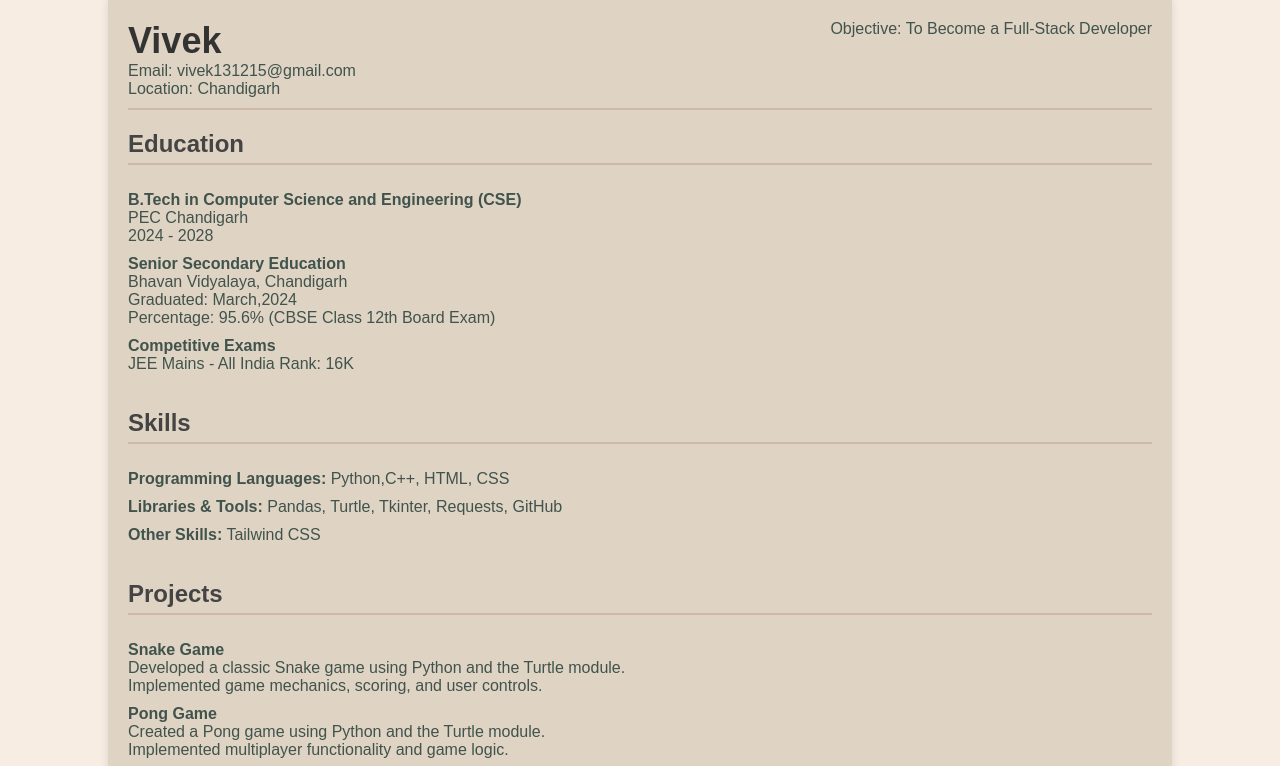
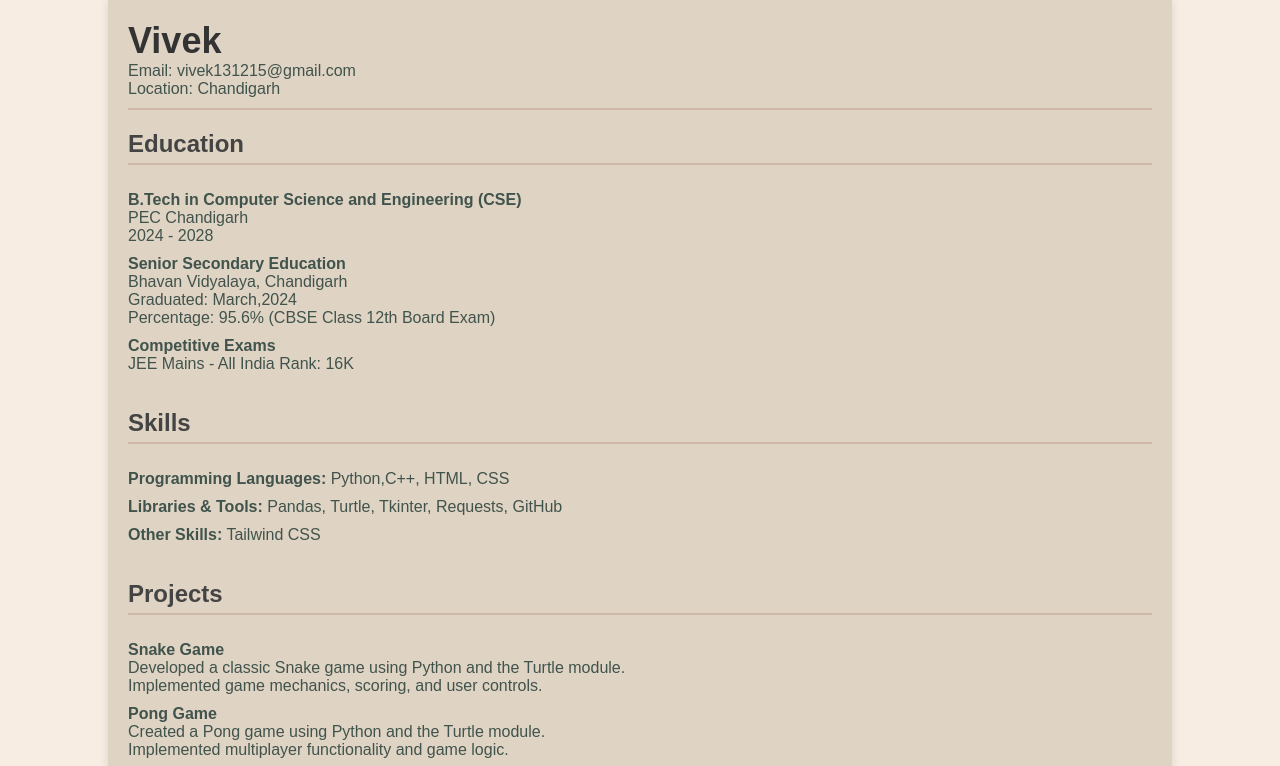
Before and after one commit to Vivek13121/Resume, a plain HTML site: page index.html in a window 1280 px wide. Shown: the top 766 px of the page. Drawn offline with Linux system fonts and the light colour scheme.

Commit message:
Update index.html
removing objective

```diff
--- a/index.html
+++ b/index.html
@@ -82,9 +82,8 @@
           <p>Email: vivek131215@gmail.com</p>
           <p>Location: Chandigarh</p>
         </div>
-        <div class="right">
-          <p>Objective: To Become a Full-Stack Developer</p>
-        </div>
+
+
       </div>
       <div class="section">
         <h2>Education</h2>
```
